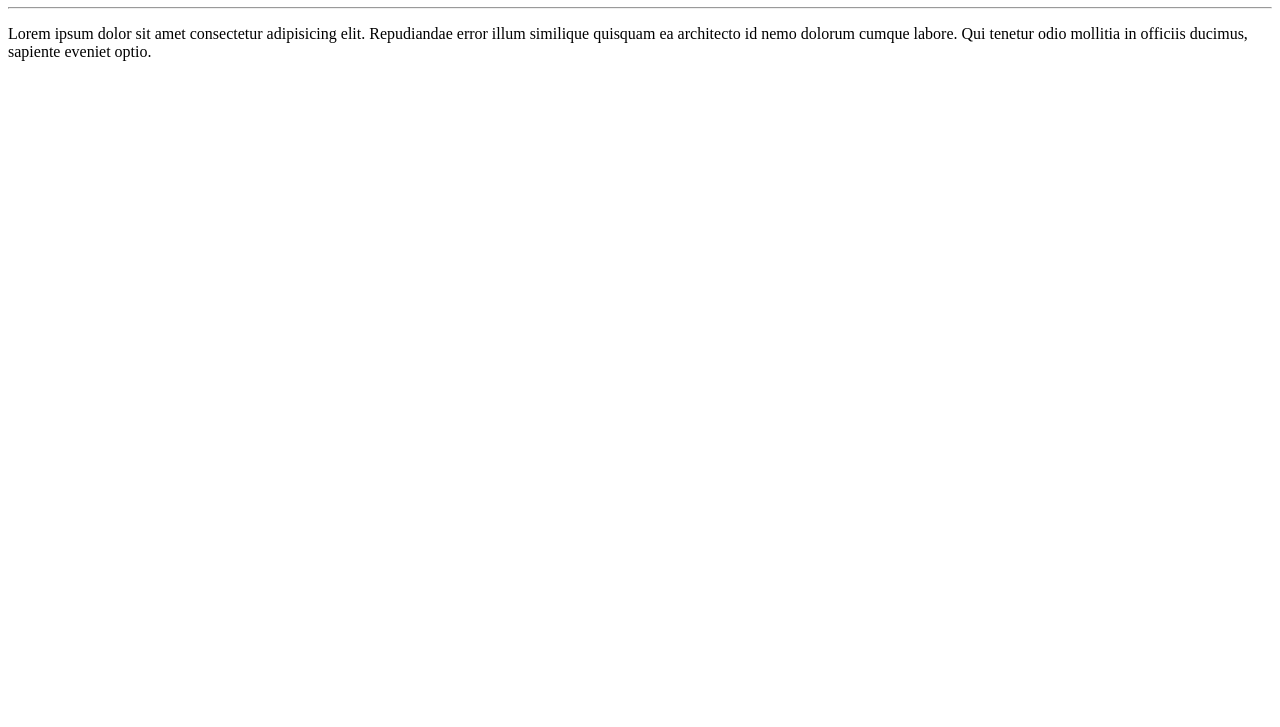
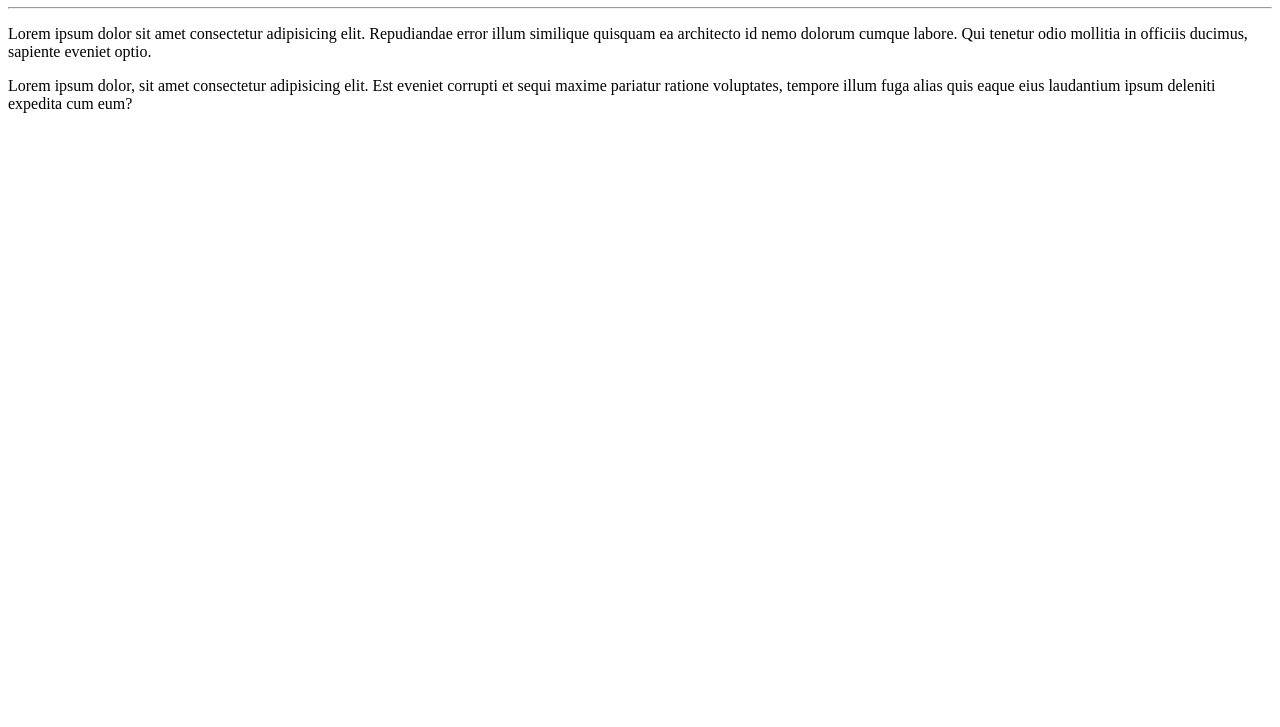
Before and after one commit to AmaroMax/Ola-Mundo, a plain HTML site: page site-exemplo/index.html in a window 1280 px wide. Shown: the part 73-800 px from the top of the page. Drawn offline with Linux system fonts and the light colour scheme.

Commit message:
Adicionei um parágrafo

```diff
--- a/site-exemplo/index.html
+++ b/site-exemplo/index.html
@@ -10,5 +10,6 @@
     <h1>Olá, mundo!</h1>
     <hr>
     <p>Lorem ipsum dolor sit amet consectetur adipisicing elit. Repudiandae error illum similique quisquam ea architecto id nemo dolorum cumque labore. Qui tenetur odio mollitia in officiis ducimus, sapiente eveniet optio.</p>
+    <p>Lorem ipsum dolor, sit amet consectetur adipisicing elit. Est eveniet corrupti et sequi maxime pariatur ratione voluptates, tempore illum fuga alias quis eaque eius laudantium ipsum deleniti expedita cum eum?</p>
 </body>
 </html>
```
